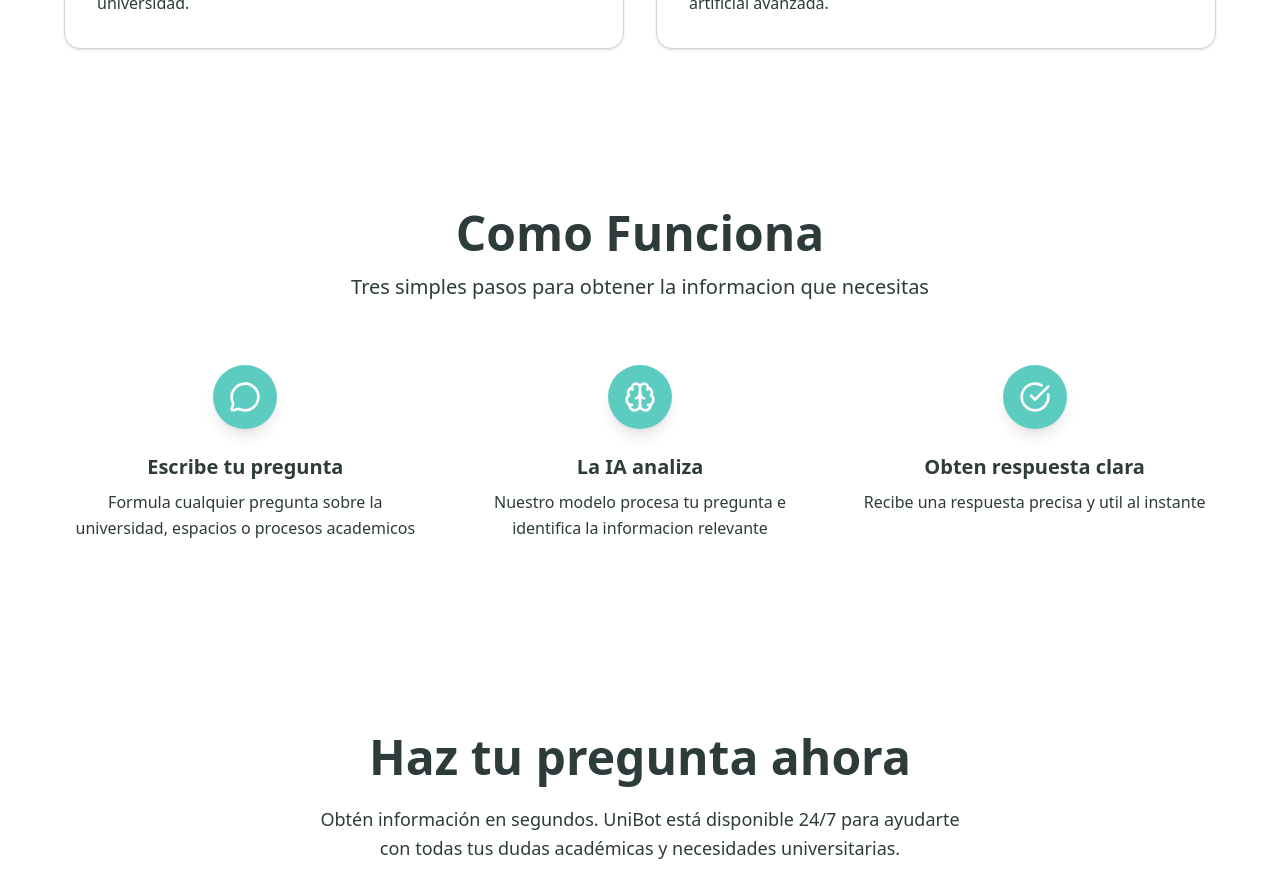
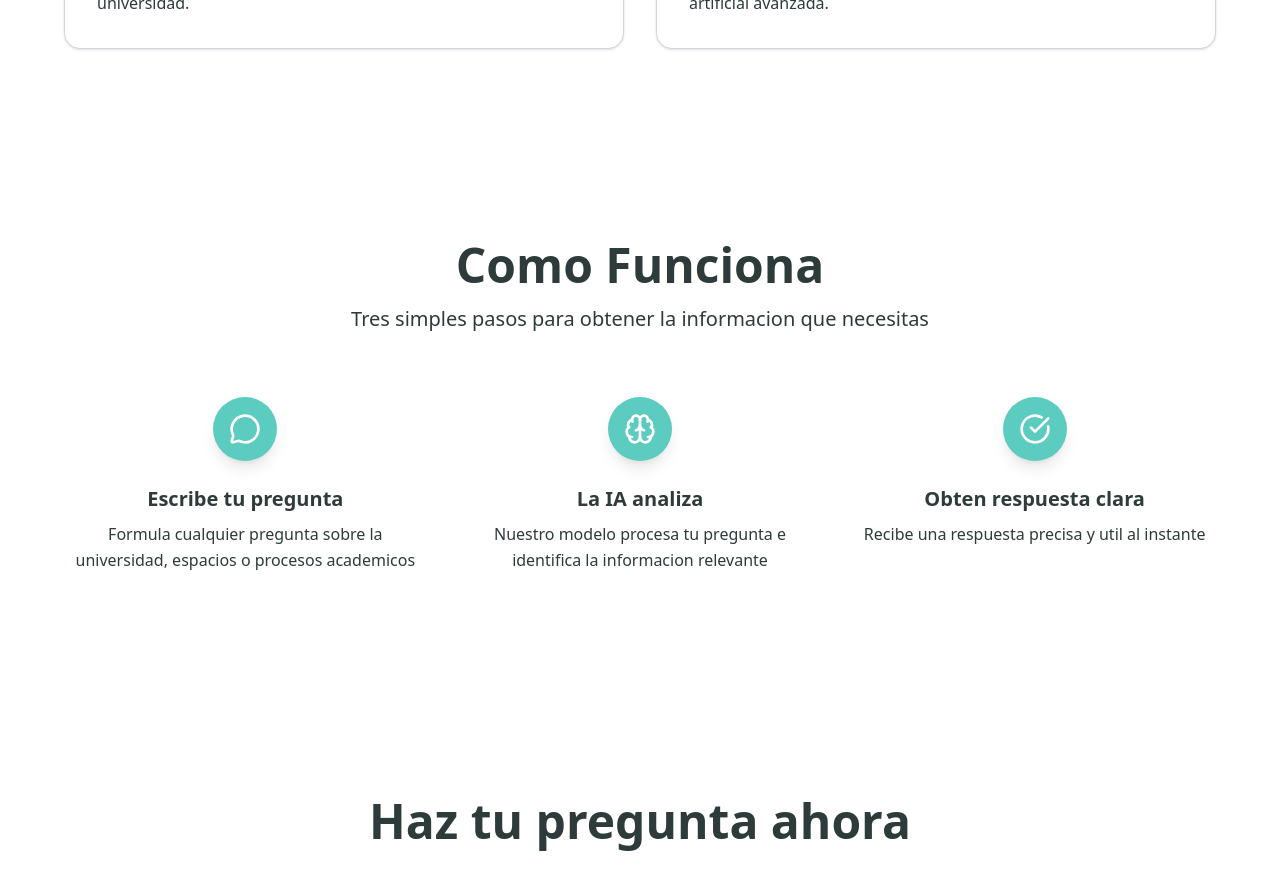
Before and after one commit to SergioSuarezG4/proyecto_unibot, a React app in the folder frontend/: page / in a window 1280 px wide. Shown: the part 1500-2374 px from the top of the page. Built offline with nearby package versions, Linux system fonts and the light colour scheme; the HTML template or start-up script is replaced by a standard one.

Commit message:
Inserta detalles a la landing

```diff
--- a/frontend/src/components/sections/landing/details/Details.jsx
+++ b/frontend/src/components/sections/landing/details/Details.jsx
@@ -20,7 +20,7 @@ const steps = [
 ]
 const Details = () => {
     return (
-        <section className="py-20 px-4 sm:px-6 lg:px-8 bg-background">
+        <section className="py-20 sm:py-28 px-4 sm:px-6 lg:px-8 bg-gradient-to-br from-background via-card to-muted">
             <div className="max-w-6xl mx-auto">
                 <div className="text-center mb-16">
                     <h2 className="text-4xl sm:text-5xl font-bold text-foreground mb-4 text-balance">Como Funciona</h2>
```
